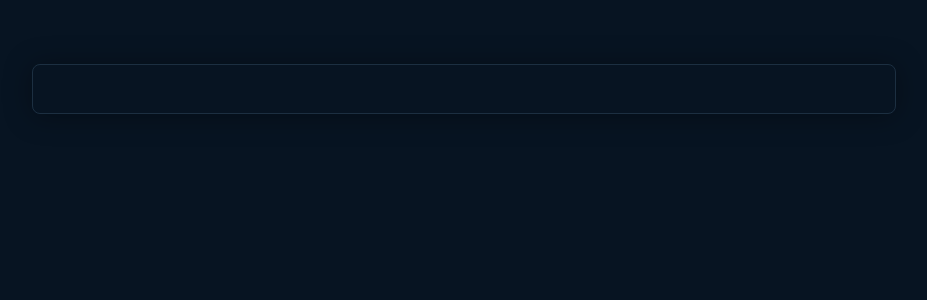
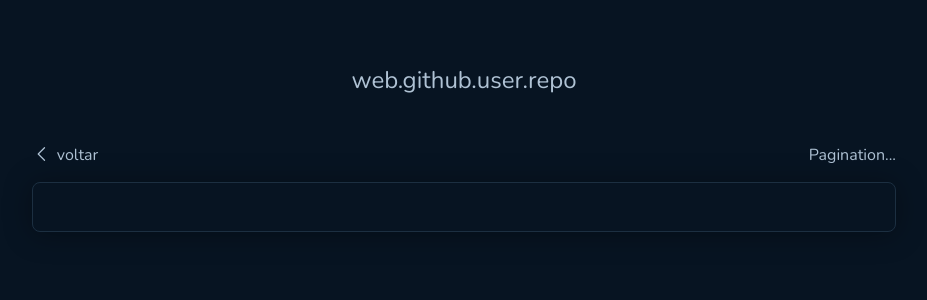
Before and after one commit to indiodev/web.github.user.repo, a React (Vite) app: page /historic in a window 1280 px wide. Shown: the top 300 px of the page, without its empty margins (176-1103 px from the left). Built offline with nearby package versions, Linux system fonts and the light colour scheme.

Commit message:
feat: route link

```diff
--- a/src/components/index.ts
+++ b/src/components/index.ts
@@ -1,4 +1,5 @@
 export * from './card-user';
 export * from './card-user-skeleton';
 export * from './container';
+export * from './link';
 export * from './skeleton';
--- /dev/null
+++ b/src/components/link.ts
@@ -0,0 +1,9 @@
+import { Link as RouterLink } from 'react-router-dom';
+import styled from 'styled-components';
+
+export const Link = styled(RouterLink)`
+	text-decoration: none;
+	display: flex;
+	gap: 0.3rem;
+	color: ${({ theme }): string => theme.colors['base-text']};
+`;
--- a/src/layout/default.tsx
+++ b/src/layout/default.tsx
@@ -10,9 +10,16 @@ const Container = styled.main`
 	width: 100%;
 `;
 
+export const Title = styled.h1`
+	font-size: 1.5rem;
+	text-align: center;
+	padding-bottom: 2rem;
+`;
+
 export function Default(): ReactElement {
 	return (
 		<Container>
+			<Title>web.github.user.repo</Title>
 			<Outlet />
 		</Container>
 	);
--- a/src/pages/historic/index.tsx
+++ b/src/pages/historic/index.tsx
@@ -1,6 +1,7 @@
+import { CaretLeft } from '@phosphor-icons/react';
 import { type ReactElement } from 'react';
 
-import { CardUser, Container } from '@/components';
+import { CardUser, Container, Link } from '@/components';
 import { useUserHistoric } from '@/hooks';
 
 import * as S from './style';
@@ -10,6 +11,14 @@ export function Historic(): ReactElement {
 
 	return (
 		<S.Container>
+			<S.ContentHead>
+				<Link to="/">
+					<CaretLeft size={20} />
+					<span>voltar</span>
+				</Link>
+
+				<span>Pagination...</span>
+			</S.ContentHead>
 			<Container>
 				<S.HistoricList>
 					{users.map((u) => (
--- a/src/pages/home/index.tsx
+++ b/src/pages/home/index.tsx
@@ -1,7 +1,7 @@
 import { MagnifyingGlass } from '@phosphor-icons/react';
 import { useEffect, useRef, useState, type ReactElement } from 'react';
 
-import { CardUser, CardUserSkeleton, Container } from '@/components';
+import { CardUser, CardUserSkeleton, Container, Link } from '@/components';
 import { useGetUser, useUserHistoric } from '@/hooks';
 
 import * as S from './style';
@@ -35,7 +35,6 @@ export function Home(): ReactElement {
 
 	return (
 		<S.Container>
-			<S.Title>web.github.user.repo</S.Title>
 			<S.SearchRoot>
 				<S.InputRoot>
 					<S.Input
@@ -94,9 +93,9 @@ export function Home(): ReactElement {
 						<span>Recentes</span>
 
 						{filtered_users.length > 3 && (
-							<S.HistoricAllLink to="/historic">
+							<Link to="/historic">
 								Ver todos <S.Dot>{filtered_users.length}</S.Dot>
-							</S.HistoricAllLink>
+							</Link>
 						)}
 					</S.ContentHead>
 
--- a/src/pages/home/style.ts
+++ b/src/pages/home/style.ts
@@ -1,4 +1,3 @@
-import { Link } from 'react-router-dom';
 import styled, { keyframes } from 'styled-components';
 
 export const Container = styled.section`
@@ -8,12 +7,6 @@ export const Container = styled.section`
 	flex-direction: column;
 	height: 100%;
 	min-height: 16rem;
-`;
-
-export const Title = styled.h1`
-	font-size: 1.5rem;
-	text-align: center;
-	padding-bottom: 2rem;
 `;
 
 export const SearchRoot = styled.div`
@@ -78,13 +71,6 @@ export const ContentHead = styled.div`
 	padding: 1rem 0;
 `;
 
-export const HistoricAllLink = styled(Link)`
-	text-decoration: none;
-	display: flex;
-	gap: 0.3rem;
-	color: ${({ theme }): string => theme.colors['base-text']};
-`;
-
 export const Dot = styled.span`
 	display: block;
 	border-radius: 999px;
```
